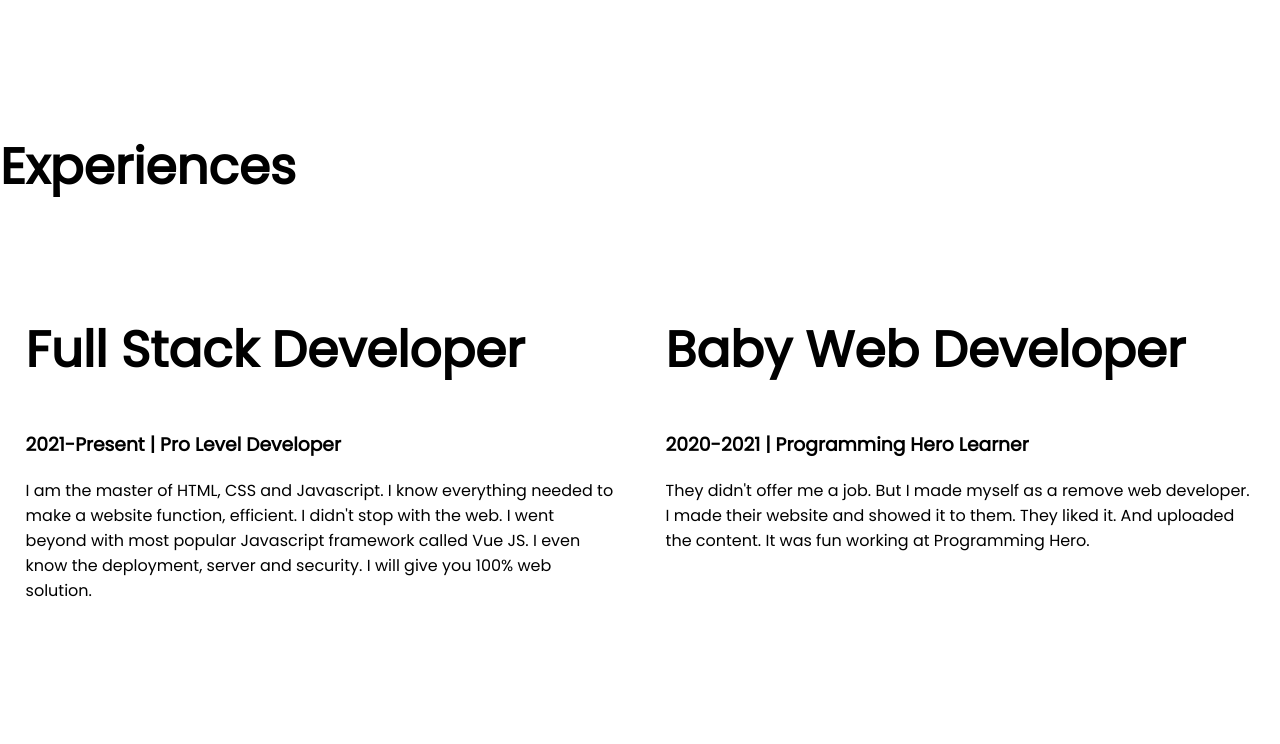
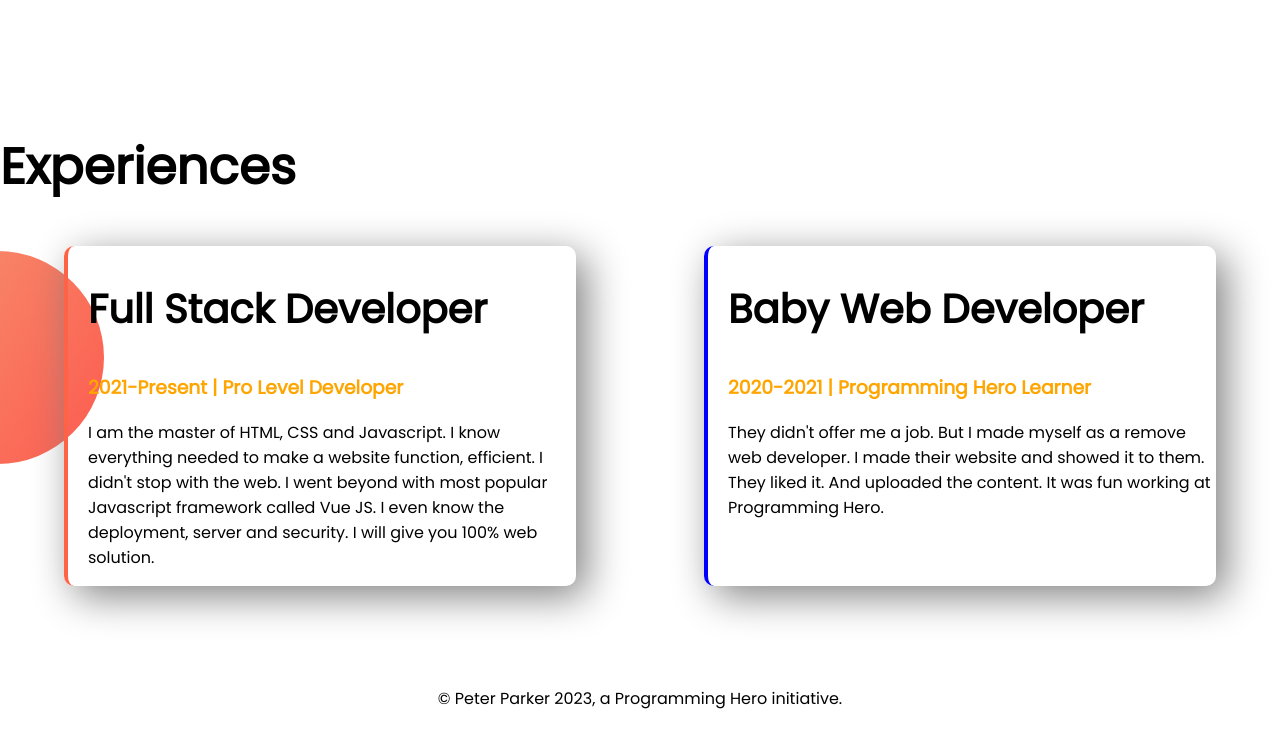
Before and after one commit to 60450sagor/developer-portfolio, a plain HTML site: page index.html in a window 1280 px wide. Shown: the part 1122-1866 px from the top of the page. Drawn offline with Linux system fonts and the light colour scheme.

Commit message:
any think

```diff
--- a/index.html
+++ b/index.html
@@ -58,18 +58,21 @@
     <section class="experience-aria">
         <h1>Experiences</h1>
    <div class="flexiable-container">
-    <div class="first-class">
-        <h1>Full Stack Developer</h1>
-        <h3>2021-Present | Pro Level Developer</h3>
+    <div id="full-stack-developer" class="exprience-item">
+        <h2>Full Stack Developer</h2>
+        <h3 class="orange-color">2021-Present | Pro Level Developer</h3>
         <p>I am the master of HTML, CSS and Javascript. I know everything needed to make a website function, efficient. I didn't stop with the web. I went beyond with most popular Javascript framework called Vue JS. I even know the deployment, server and security. I will give you 100% web solution.
         </p>
     </div>
-    <div class="first-class">
-        <h1>Baby Web Developer</h1>
-        <h3>2020-2021 | Programming Hero Learner</h3>
+    <div id="beby-web-developer" class="exprience-item">
+        <h2>Baby Web Developer</h2>
+        <h3 class="orange-color">2020-2021 | Programming Hero Learner</h3>
         <p>They didn't offer me a job. But I made myself as a remove web developer. I made their website and showed it to them. They liked it. And uploaded the content. It was fun working at Programming Hero.</p>
     </div>
    </div>
     </section>
   </body>
+  <footer>
+    <p>© Peter Parker 2023, a Programming Hero initiative.</p>
+   </footer>
 </html>
--- a/style.css
+++ b/style.css
@@ -4,6 +4,9 @@ body {
 }
 h1 {
   font-size: 50px;
+}
+h2 {
+  font-size: 40px;
 }
 .color-piker {
   color: orange;
@@ -44,3 +47,28 @@ h1 {
   background-repeat: no-repeat;
   background-position: right;
 }
+.orange-color {
+  color: orange;
+}
+.experience-aria {
+  background-image: url(images/exp-bg.png);
+  background-repeat: no-repeat;
+  background-position: left;
+}
+.exprience-item {
+  width: 40%;
+  margin-left: 5%;
+  margin-right: 5%;
+  padding-left: 20px;
+  border-radius: 10px;
+  box-shadow: 10px 10px 40px gray;
+}
+#full-stack-developer {
+  border-left: 4px solid tomato;
+}
+#beby-web-developer {
+  border-left: 4px solid blue;
+}
+footer p {
+  text-align: center;
+}
```
